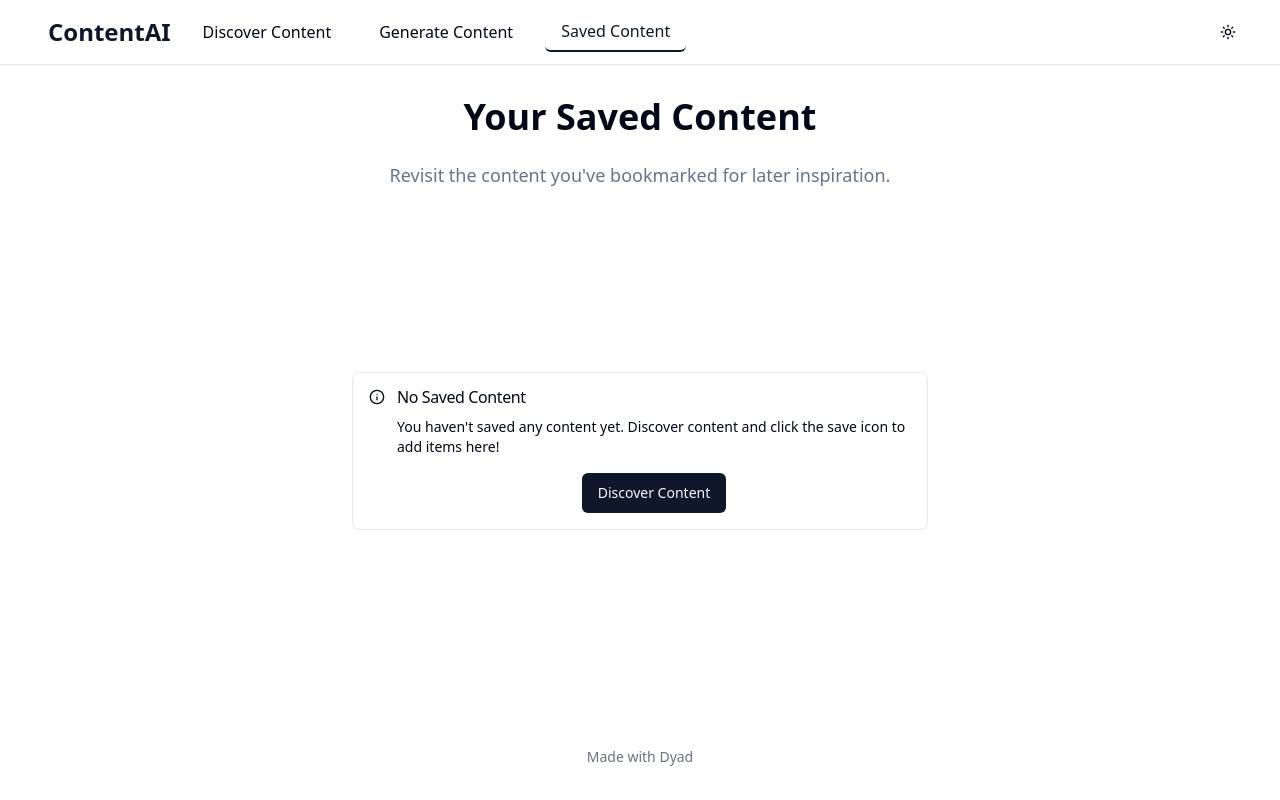
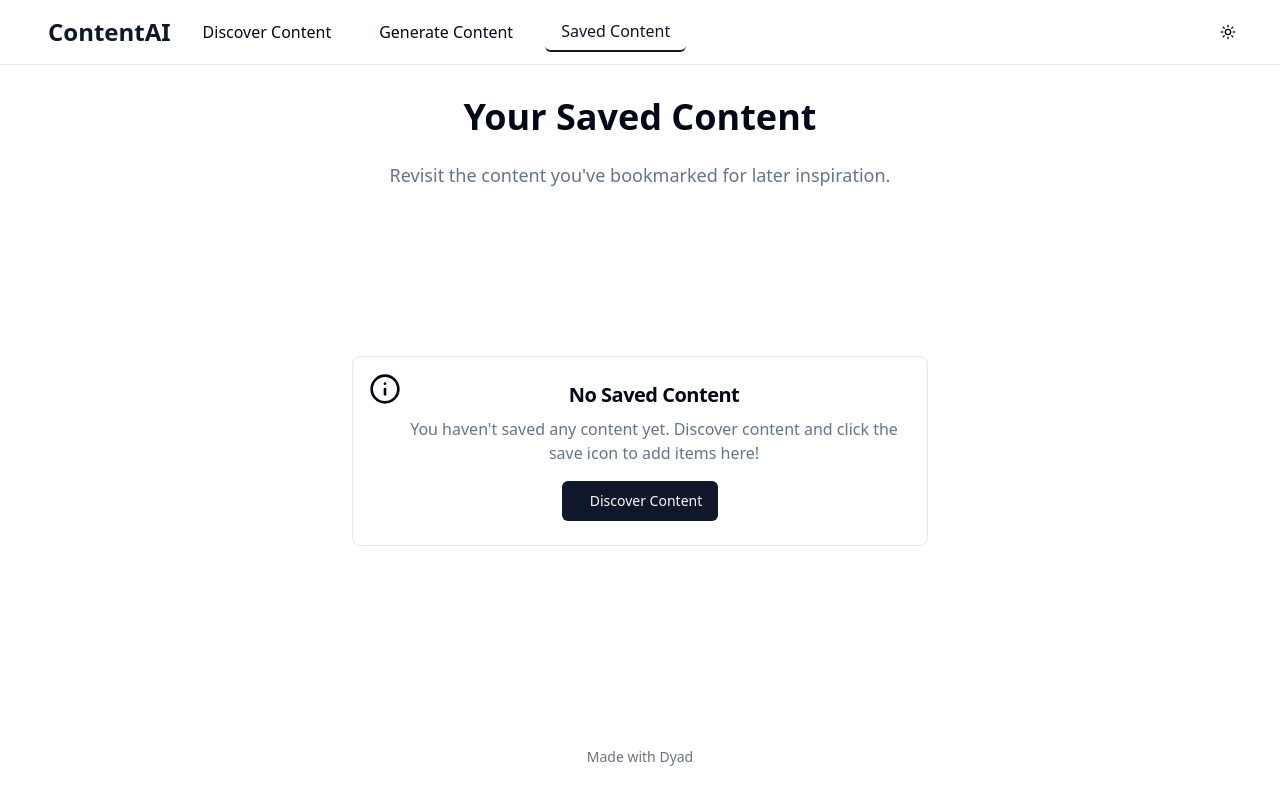
Before and after one commit to Benrgy/Content-AI-Discovery, a React (Vite) app: page /saved in a window 1280 px wide. Built offline with nearby package versions, Linux system fonts and the light colour scheme.

Commit message:
[dyad] Created and used a reusable EmptyState component - wrote 3 file(s)

```diff
--- /dev/null
+++ b/src/components/EmptyState.tsx
@@ -0,0 +1,59 @@
+"use client";
+
+import React from "react";
+import { Alert, AlertDescription, AlertTitle } from "@/components/ui/alert";
+import { Button } from "@/components/ui/button";
+import { Info } from "lucide-react";
+import { Link } from "react-router-dom";
+import { Tooltip, TooltipContent, TooltipTrigger } from "@/components/ui/tooltip";
+
+interface EmptyStateProps {
+  title: string;
+  description: string;
+  icon?: React.ElementType;
+  actionButton?: {
+    text: string;
+    to?: string; // For internal links
+    onClick?: () => void; // For external actions
+    tooltip?: string;
+  };
+}
+
+const EmptyState: React.FC<EmptyStateProps> = ({
+  title,
+  description,
+  icon: Icon = Info, // Default to Info icon
+  actionButton,
+}) => {
+  return (
+    <div className="max-w-xl mx-auto flex items-center justify-center flex-grow">
+      <Alert className="flex flex-col items-center text-center p-6">
+        <Icon className="h-8 w-8 mb-4 text-muted-foreground" />
+        <AlertTitle className="text-xl font-semibold mb-2">{title}</AlertTitle>
+        <AlertDescription className="text-base text-muted-foreground mb-4">
+          {description}
+        </AlertDescription>
+        {actionButton && (
+          <Tooltip>
+            <TooltipTrigger asChild>
+              <Button asChild={!!actionButton.to} onClick={actionButton.onClick}>
+                {actionButton.to ? (
+                  <Link to={actionButton.to}>{actionButton.text}</Link>
+                ) : (
+                  actionButton.text
+                )}
+              </Button>
+            </TooltipTrigger>
+            {actionButton.tooltip && (
+              <TooltipContent>
+                <p>{actionButton.tooltip}</p>
+              </TooltipContent>
+            )}
+          </Tooltip>
+        )}
+      </Alert>
+    </div>
+  );
+};
+
+export default EmptyState;
--- a/src/pages/ContentDiscovery.tsx
+++ b/src/pages/ContentDiscovery.tsx
@@ -10,6 +10,7 @@ import FilterSidebar from "@/components/FilterSidebar";
 import { Alert, AlertDescription, AlertTitle } from "@/components/ui/alert";
 import { useContentDiscoveryData } from "@/hooks/use-content-discovery-data";
 import { Tooltip, TooltipContent, TooltipTrigger } from "@/components/ui/tooltip";
+import EmptyState from "@/components/EmptyState"; // Import the new EmptyState component
 
 const ContentDiscovery = () => {
   const [searchQuery, setSearchQuery] = React.useState("");
@@ -125,11 +126,11 @@ const ContentDiscovery = () => {
             <Alert variant="destructive">
               <AlertCircle className="h-4 w-4" />
               <AlertTitle>Error</AlertTitle>
-              <AlertDescription className="flex items-center gap-4"> {/* Added flex and gap for button */}
+              <AlertDescription className="flex items-center gap-4">
                 Failed to load content. Please try refreshing the page.
                 <Tooltip>
                   <TooltipTrigger asChild>
-                    <Button onClick={() => refetch()} disabled={isFetching}> {/* Use isFetching for disabled state */}
+                    <Button onClick={() => refetch()} disabled={isFetching}>
                       {isFetching ? (
                         <>
                           <Loader2 className="mr-2 h-4 w-4 animate-spin" />
@@ -153,13 +154,11 @@ const ContentDiscovery = () => {
           ))
         ) : (
           <div className="col-span-full">
-            <Alert>
-              <Info className="h-4 w-4" />
-              <AlertTitle>No Content Found</AlertTitle>
-              <AlertDescription>
-                No content matches your current search and filter criteria. Try adjusting them.
-              </AlertDescription>
-            </Alert>
+            <EmptyState
+              title="No Content Found"
+              description="No content matches your current search and filter criteria. Try adjusting them."
+              icon={Info}
+            />
           </div>
         )}
       </div>
--- a/src/pages/SavedContent.tsx
+++ b/src/pages/SavedContent.tsx
@@ -3,11 +3,9 @@
 import React from "react";
 import { useSavedContent } from "@/hooks/use-saved-content";
 import ContentCard from "@/components/ContentCard";
-import { Alert, AlertDescription, AlertTitle } from "@/components/ui/alert";
-import { Button } from "@/components/ui/button"; // Import Button
-import { Info } from "lucide-react";
-import { Link } from "react-router-dom"; // Import Link
-import { Tooltip, TooltipContent, TooltipTrigger } from "@/components/ui/tooltip"; // Import Tooltip components
+import EmptyState from "@/components/EmptyState"; // Import the new EmptyState component
+import { Link } from "react-router-dom"; // Link is still needed for the action button's 'to' prop
+import { Info } from "lucide-react"; // Info icon is still needed if passed explicitly
 
 const SavedContent = () => {
   const { savedItems } = useSavedContent();
@@ -20,25 +18,16 @@ const SavedContent = () => {
       </p>
 
       {savedItems.length === 0 ? (
-        <div className="max-w-xl mx-auto flex items-center justify-center flex-grow">
-          <Alert>
-            <Info className="h-4 w-4" />
-            <AlertTitle>No Saved Content</AlertTitle>
-            <AlertDescription className="flex flex-col items-center gap-4 pt-2"> {/* Added flex-col and gap for button */}
-              You haven't saved any content yet. Discover content and click the save icon to add items here!
-              <Tooltip>
-                <TooltipTrigger asChild>
-                  <Button asChild>
-                    <Link to="/discover">Discover Content</Link>
-                  </Button>
-                </TooltipTrigger>
-                <TooltipContent>
-                  <p>Explore new content to save</p>
-                </TooltipContent>
-              </Tooltip>
-            </AlertDescription>
-          </Alert>
-        </div>
+        <EmptyState
+          title="No Saved Content"
+          description="You haven't saved any content yet. Discover content and click the save icon to add items here!"
+          icon={Info}
+          actionButton={{
+            text: "Discover Content",
+            to: "/discover",
+            tooltip: "Explore new content to save",
+          }}
+        />
       ) : (
         <div className="grid grid-cols-1 sm:grid-cols-2 lg:grid-cols-3 gap-6 max-w-5xl mx-auto">
           {savedItems.map((content) => (
```
